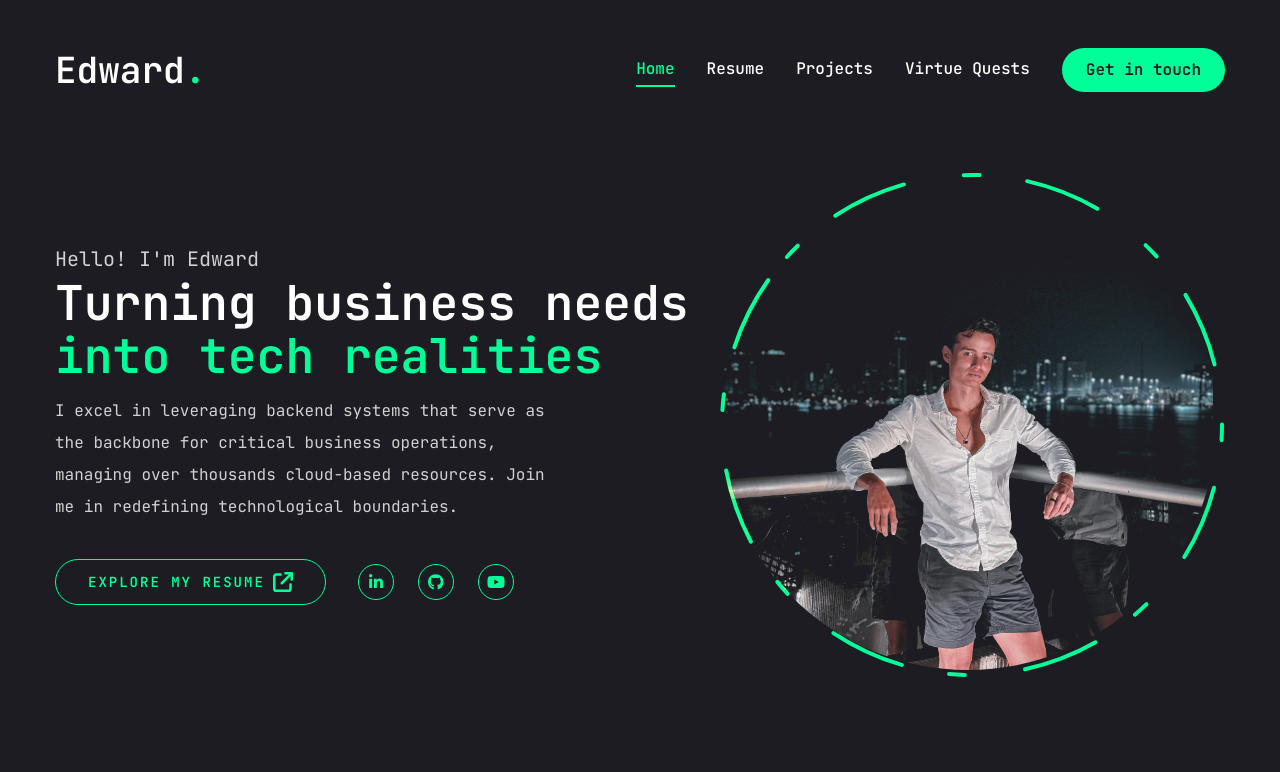
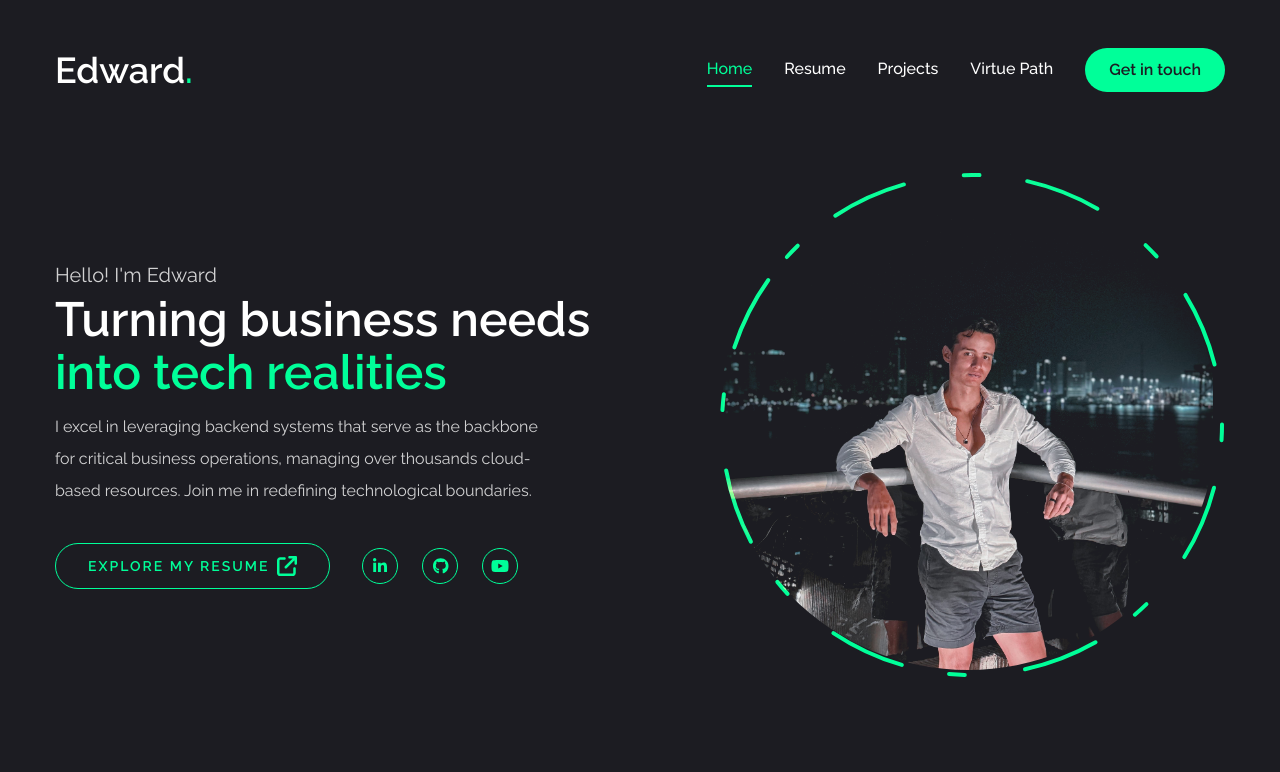
Before and after one commit to edwardramirez31/architech-portfolio, a Next.js app: page / in a window 1280 px wide. Shown: the top 772 px of the page. Built offline with nearby package versions, Linux system fonts and the light colour scheme.

Commit message:
feat: refine blog styling

```diff
--- a/app/layout.tsx
+++ b/app/layout.tsx
@@ -1,13 +1,14 @@
 import React from 'react';
 
 import type { Metadata } from 'next';
-import { JetBrains_Mono } from 'next/font/google';
+import { Raleway } from 'next/font/google';
+// import { JetBrains_Mono, Raleway } from 'next/font/google';
 
-import './globals.css';
 import Footer from '@/components/shared/Footer';
 import Header from '@/components/shared/Header';
+import './globals.css';
 
-const jetbrainsMono = JetBrains_Mono({
+const jetbrainsMono = Raleway({
   subsets: ['latin'],
   weight: ['100', '200', '300', '400', '500', '600', '700', '800'],
   variable: '--font-jetbrainsMono',
--- a/app/virtue-in-motion/[slug]/PostDetail.tsx
+++ b/app/virtue-in-motion/[slug]/PostDetail.tsx
@@ -26,6 +26,23 @@ const Bold = ({ children }: DocumentText): JSX.Element => (
   <span className="font-bold text-gray-900">{children}</span>
 );
 
+const Blockquote = ({ children }: DocumentText): JSX.Element => (
+  <blockquote className="p-4 my-4 border-s-4 border-gray-300 bg-gray-50 dark:border-gray-500 dark:bg-gray-800">
+    <svg
+      className="w-7 h-7 text-gray-400 dark:text-gray-600"
+      aria-hidden="true"
+      xmlns="http://www.w3.org/2000/svg"
+      fill="currentColor"
+      viewBox="0 0 18 14"
+    >
+      <path d="M6 0H2a2 2 0 0 0-2 2v4a2 2 0 0 0 2 2h4v1a3 3 0 0 1-3 3H2a1 1 0 0 0 0 2h1a5.006 5.006 0 0 0 5-5V2a2 2 0 0 0-2-2Zm10 0h-4a2 2 0 0 0-2 2v4a2 2 0 0 0 2 2h4v1a3 3 0 0 1-3 3h-1a1 1 0 0 0 0 2h1a5.006 5.006 0 0 0 5-5V2a2 2 0 0 0-2-2Z" />
+    </svg>
+    <div className="text-xl italic font-medium leading-relaxed text-gray-900 dark:text-white">
+      {children}
+    </div>
+  </blockquote>
+);
+
 const Heading3 = ({ children }: DocumentText): JSX.Element => (
   <h3 className="my-5 pt-2 text-xl sm:text-2xl text-gray-900 font-bold">
     {children}
@@ -39,7 +56,7 @@ const Heading2 = ({ children }: DocumentText): JSX.Element => (
 );
 
 const Paragraph = ({ children }: DocumentText): JSX.Element => (
-  <p className="my-3 text-lg sm:text-xl">{children}</p>
+  <p className="my-3 text-lg sm:text-xl text-gray-900">{children}</p>
 );
 
 const ListItem = ({ children }: DocumentText): JSX.Element => (
@@ -54,12 +71,12 @@ interface ArticleImageProps {
 }
 
 const ArticleImage = ({ url, alt }: ArticleImageProps): JSX.Element => (
-  <div className="relative h-96 w-full my-4">
+  <div className="relative h-96 xl:h-[500px] w-full my-4">
     <Image
       src={`https:${url}`}
       alt={alt}
       fill
-      className="object-center object-contain rounded-2xl border border-gray300 shadow-lg h-96"
+      className="object-center object-cover rounded-2xl border border-gray300 shadow-lg h-96 xl:h-[500px]"
     />
   </div>
 );
@@ -116,6 +133,10 @@ const options = {
       node: Block | Inline,
       children: React.ReactNode
     ): JSX.Element => <ListItem>{children}</ListItem>,
+    [BLOCKS.QUOTE]: (
+      node: Block | Inline,
+      children: React.ReactNode
+    ): JSX.Element => <Blockquote>{children}</Blockquote>,
     [BLOCKS.PARAGRAPH]: (
       node: Block | Inline,
       children: React.ReactNode
@@ -256,7 +277,7 @@ const PostDetail: React.FunctionComponent<Props> = ({ post }) => {
             <span className="block text-lg text-center text-accent font-semibold tracking-wide uppercase">
               Article
             </span>
-            <span className="mt-2 block text-3xl text-center leading-8 font-extrabold tracking-tight text-gray-900 sm:text-4xl">
+            <span className="mt-2 block text-3xl text-center leading-8 font-extrabold tracking-tight text-gray-900 sm:text-5xl uppercase">
               {post.fields.title}
             </span>
           </h1>
--- a/components/shared/Footer.tsx
+++ b/components/shared/Footer.tsx
@@ -7,7 +7,7 @@ const navigation = {
     { name: 'Home', href: '/' },
     { name: 'Resume', href: '/resume' },
     { name: 'Projects', href: '/projects' },
-    { name: 'Virtue Quests', href: '/virtue-in-motion' },
+    { name: 'Virtue Path', href: '/virtue-in-motion' },
     { name: 'Contact', href: '/contact' },
   ],
   social: [
--- a/components/shared/MobileNav.tsx
+++ b/components/shared/MobileNav.tsx
@@ -30,7 +30,7 @@ const links = [
     path: '/contact',
   },
   {
-    name: 'Virtue Quests',
+    name: 'Virtue Path',
     path: '/virtue-in-motion',
   },
 ];
--- a/components/shared/Nav.tsx
+++ b/components/shared/Nav.tsx
@@ -22,7 +22,7 @@ const links = [
     path: '/projects',
   },
   {
-    name: 'Virtue Quests',
+    name: 'Virtue Path',
     path: '/virtue-in-motion',
   },
 ];
```
